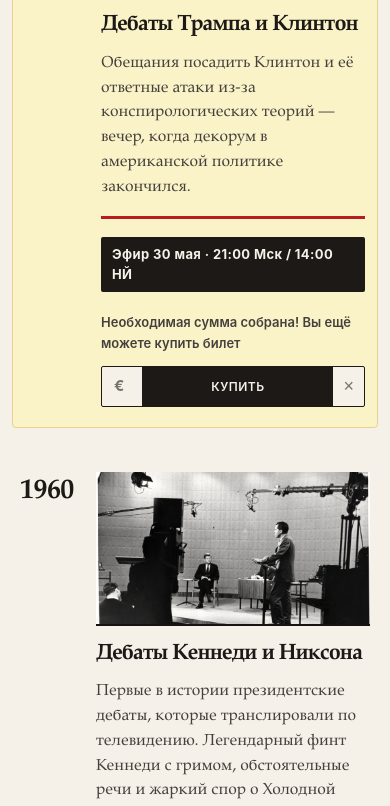
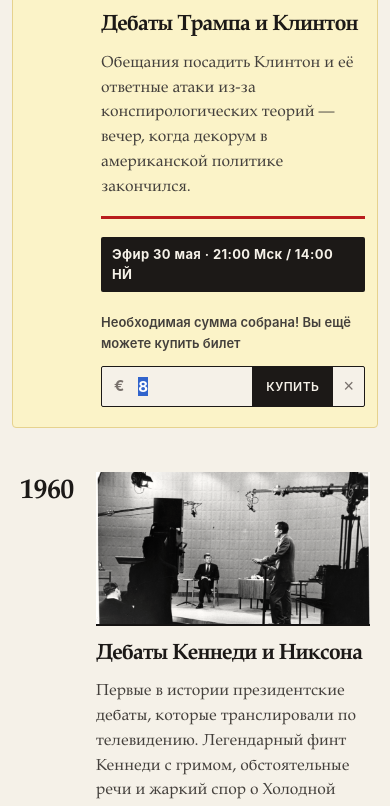
Before and after one commit to evgenyfeldman/smotrimvmeste, a website: page index.html in a window 390 px wide. Both pictures are taken after a click on the button "КУПИТЬ БИЛЕТ €8+". Shown: the part 935-1741 px from the top of the page. Drawn offline with Linux system fonts and the light colour scheme; no server answers.

Commit message:
fix: на мобиле полноширинная кнопка только у CTA, submit-в-форме не расползается

```diff
--- a/style.css
+++ b/style.css
@@ -536,7 +536,8 @@ a:hover { text-decoration-color: var(--ink); }
   .card.is-won { padding: 20px 12px; margin: 0 -8px 20px; }
   .row { flex-direction: column; align-items: stretch; gap: 10px; }
   .row[data-expanded] .form-wrap { width: 100%; }
-  .vote { width: 100%; padding: 12px; }
+  .row > .vote { width: 100%; padding: 12px; }
+  .vote-submit { width: auto; padding: 0 14px; }
   .card.card-past { grid-template-columns: 1fr; gap: 12px; padding: 14px; }
   .past-img { width: 100%; }
   .cancel-banner { bottom: 16px; right: 16px; left: 16px; max-width: none; }
```
